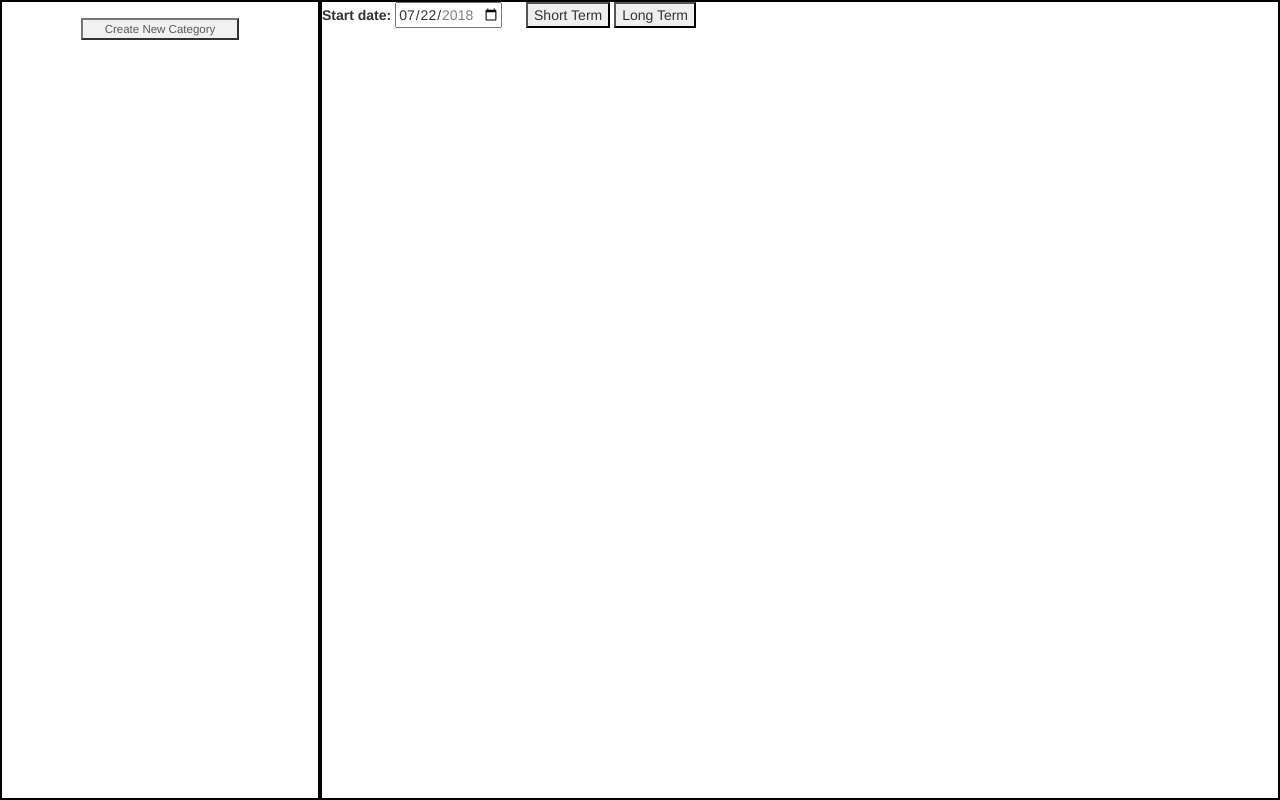
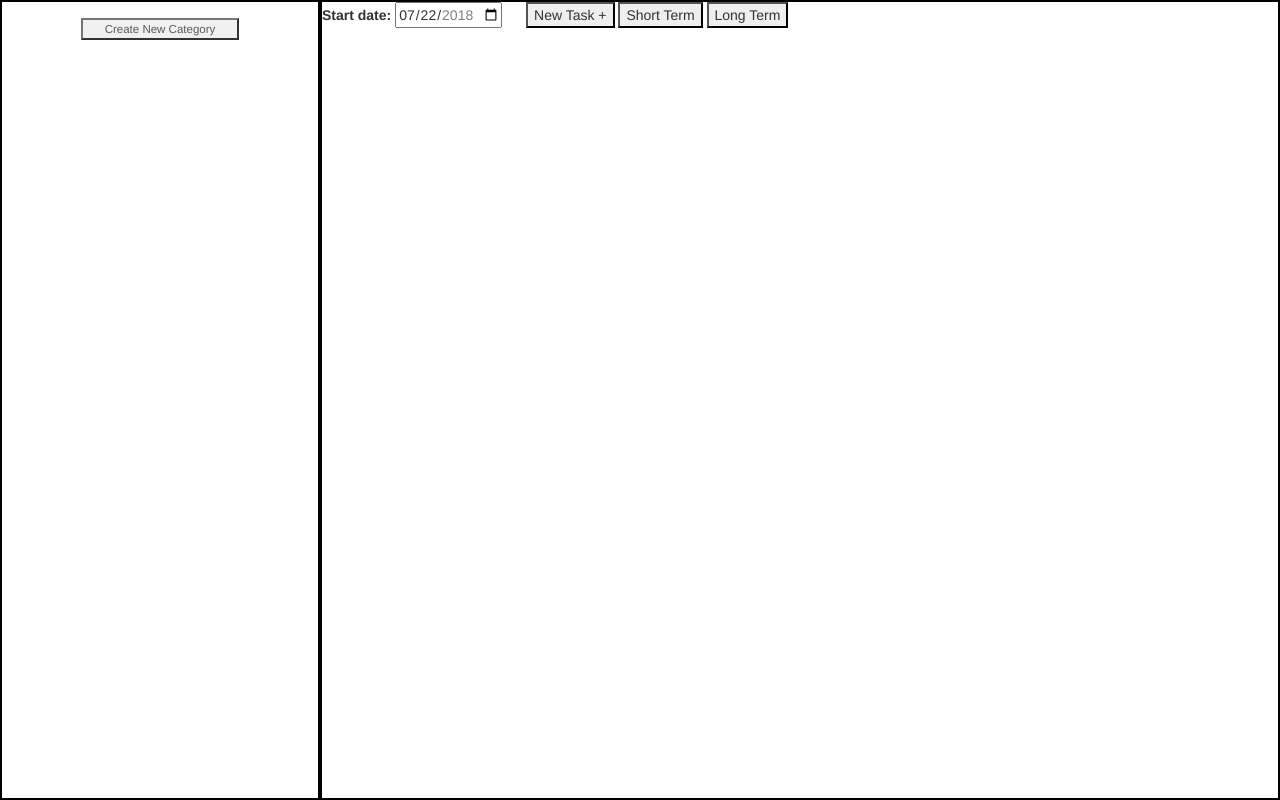
Before and after one commit to jkrovitz/assignmentPlanner, a Flask app: page /task_viz in a window 1280 px wide. Run offline with Flask 2, Linux system fonts and the light colour scheme; a user stored in the database is signed in; some libraries are stand-ins or nearby versions.

Commit message:
Task stuff
Added a task model, and a “New Task +” button that pops up a form (right now the form doesn’t close)

```diff
--- a/taskViz/forms.py
+++ b/taskViz/forms.py
@@ -1,5 +1,5 @@
 from flask_wtf import FlaskForm
-from wtforms import StringField, PasswordField, SubmitField, BooleanField, TextField
+from wtforms import StringField, PasswordField, SubmitField, BooleanField, TextField, DateTimeField, SelectField
 from wtforms.validators import DataRequired, Length, Email, EqualTo, ValidationError
 from taskViz.models import User
 
@@ -35,3 +35,10 @@ class NewCategoryForm(FlaskForm):
     category_name = StringField('Category Name:', validators=[DataRequired()])
     category_color = StringField('Category Color:', validators=[DataRequired()])
     submit = SubmitField('Submit')
+
+class TaskForm(FlaskForm):
+    task_name = StringField('Task Name', validators=[DataRequired()])
+    task_start_date = DateTimeField('Start Date', validators=[DataRequired()])
+    task_end_date = DateTimeField('End Date', validators=[DataRequired()])
+    category = SelectField('Category Name', choices=[('Class', 'Class')], validators=[DataRequired()])
+    submit = SubmitField('Submit')
--- a/taskViz/routes.py
+++ b/taskViz/routes.py
@@ -1,6 +1,6 @@
 from flask import render_template, url_for, flash, redirect, request
 from taskViz import app, db, bcrypt
-from taskViz.forms import RegistrationForm, LoginForm, NewCategoryForm
+from taskViz.forms import RegistrationForm, LoginForm, NewCategoryForm, TaskForm
 from taskViz.models import User, Calendar
 from flask_login import login_user, current_user, logout_user, login_required
 
@@ -34,18 +34,18 @@ def register():     # NOTE: when creating new account, thing to say it worked is
 
 @app.route("/login", methods=['GET', 'POST'])
 def login():        # can only log in using email, not username? change later if possible
-    if current_user.is_authenticated:
-        return redirect(url_for('home'))
-    form = LoginForm()
-    if form.validate_on_submit():
-        user = User.query.filter_by(email=form.email.data).first()
-        if user and bcrypt.check_password_hash(user.password, form.password.data):
-            login_user(user, remember=form.remember.data)
-            next_page = request.args.get('next')
-            return redirect(next_page) if next_page else redirect(url_for('home'))
-        else:
-            flash('Login Unsuccessful. Please check email and password', 'danger')
-    return render_template('login.html', title='Login', form=form)
+	if current_user.is_authenticated:
+		return redirect(url_for('home'))
+	form = LoginForm()
+	if form.validate_on_submit():
+		user = User.query.filter_by(email=form.email.data).first()
+		if user and bcrypt.check_password_hash(user.password, form.password.data):
+			login_user(user, remember=form.remember.data)
+			next_page = request.args.get('next')
+			return redirect(next_page) if next_page else redirect(url_for('home'))
+		else:
+			flash('Login Unsuccessful. Please check email and password', 'danger')
+	return render_template('login.html', title='Login', form=form)
 
 
 @app.route("/logout")
@@ -62,14 +62,36 @@ def weekly_planner():
 @app.route("/task_viz", methods=['GET', 'POST'])
 @login_required
 def task_viz():
-    new_category_form = NewCategoryForm()
-    if new_category_form.validate_on_submit():
-        new_category = self.model(category_id.data, category_name.data, category_color.data, is_checked.data)
-        self.db.session.add(new_category)
-        self.db.session.commit()
-        return redirect(url_for(task_viz))
-    return render_template('task_viz.html', new_category_form=new_category_form)
+	task_form = TaskForm()
+	new_category_form = NewCategoryForm()
+	if new_category_form.validate_on_submit():
+		new_category = self.model(category_id.data, category_name.data, category_color.data, is_checked.data)
+		self.db.session.add(new_category)
+		self.db.session.commit()
+		return redirect(url_for(task_viz))
 
+
+	return render_template(
+		'task_viz.html',
+		new_category_form=new_category_form,
+		task_form=task_form
+		)
+
+@app.route('/tasks', methods=['GET', 'POST'])
+@login_required
+def tasks():
+
+    # new_category_form = NewCategoryForm()
+    # if new_category_form.validate_on_submit():
+    #     new_category = self.model(category_id.data, category_name.data, category_color.data, is_checked.data)
+    #     self.db.session.add(new_category)
+    #     self.db.session.commit()
+    #     return redirect(url_for(task_viz))
+	# new_category_form = TaskForm()
+    return render_template(
+		'task_viz.html',
+		#new_category_form=new_category_form,
+		)
 
 @app.route("/account")
 @login_required
--- a/taskViz/static/js/timeline.js
+++ b/taskViz/static/js/timeline.js
@@ -106,6 +106,10 @@ function openNewShortTermForm() {
 
 function openNewLongTermForm() {
     $('#longTermForm').css("display", "block");
+}
+
+function openNewTaskForm() {
+    $('#task-create-form').css("display", "block");
 }
 
 
--- /dev/null
+++ b/taskViz/templates/task_form.html
@@ -0,0 +1,17 @@
+<form class="form-inline form-container category-form" action="/tasks" method="post">
+  <div class="">
+    {{task_form.task_name.label}} {{task_form.task_name(class='form-control')}}
+  </div>
+  <div class="">
+    {{task_form.task_start_date.label}} {{task_form.task_start_date(class='form-control', type='date')}}
+  </div>
+  <div class="">
+    {{task_form.task_end_date.label}} {{task_form.task_end_date(class='form-control', type='date')}}
+  </div>
+  <div class="">
+    {{task_form.category.label}} {{task_form.category(class='form-control')}}
+  </div>
+  <div class="form-group">
+      {{task_form.submit(class="btn btn-default")}}
+  </div>
+</form>
--- a/taskViz/templates/task_viz.html
+++ b/taskViz/templates/task_viz.html
@@ -35,6 +35,7 @@
     </div>
 
 
+
    <div class="form-popup" id="shortTermForm">
           <form class="form-inline form-container category-form">
 
@@ -58,7 +59,9 @@
             <br>
         </div>
 
-
+      <div class="form-popup" id="task-create-form">
+        {% include 'task_form.html' ignore missing %}
+      </div>
 <!--   <form action="" class="form-container">
     <a class="cancel" id="cancelId" onclick="cancelFillingOutForm()">X</a>
 
@@ -85,25 +88,20 @@
 
               <label>Start date:</label>
 <div class="inline-elements">
-<input type="date" id="start"
-       value="2018-07-22"
-       min="2018-01-01" max="2018-12-31">
+  <input
+    type="date"
+    id="start"
+    value="2018-07-22"
+    min="2018-01-01"
+    max="2018-12-31"
+  >
           <div class="termButtons">
+              <button id="newTaskButton" onclick="openNewTaskForm();">New Task +</button>
               <button id="shortTermButton" onclick="openNewShortTermForm();">Short Term</button>
               <button id="longTermButton" onclick="openNewLongTermForm();">Long Term</button>
-
-
           </div>
-
         </div>
-
-
-
       </div>
-
-
-
-
 
 
 <!-- Sidebar of catgories  -->
```
Also changed, not shown: taskViz/models.py (+10 -2 lines), reset_db.py (line endings or trailing spaces), taskViz/site.db.
